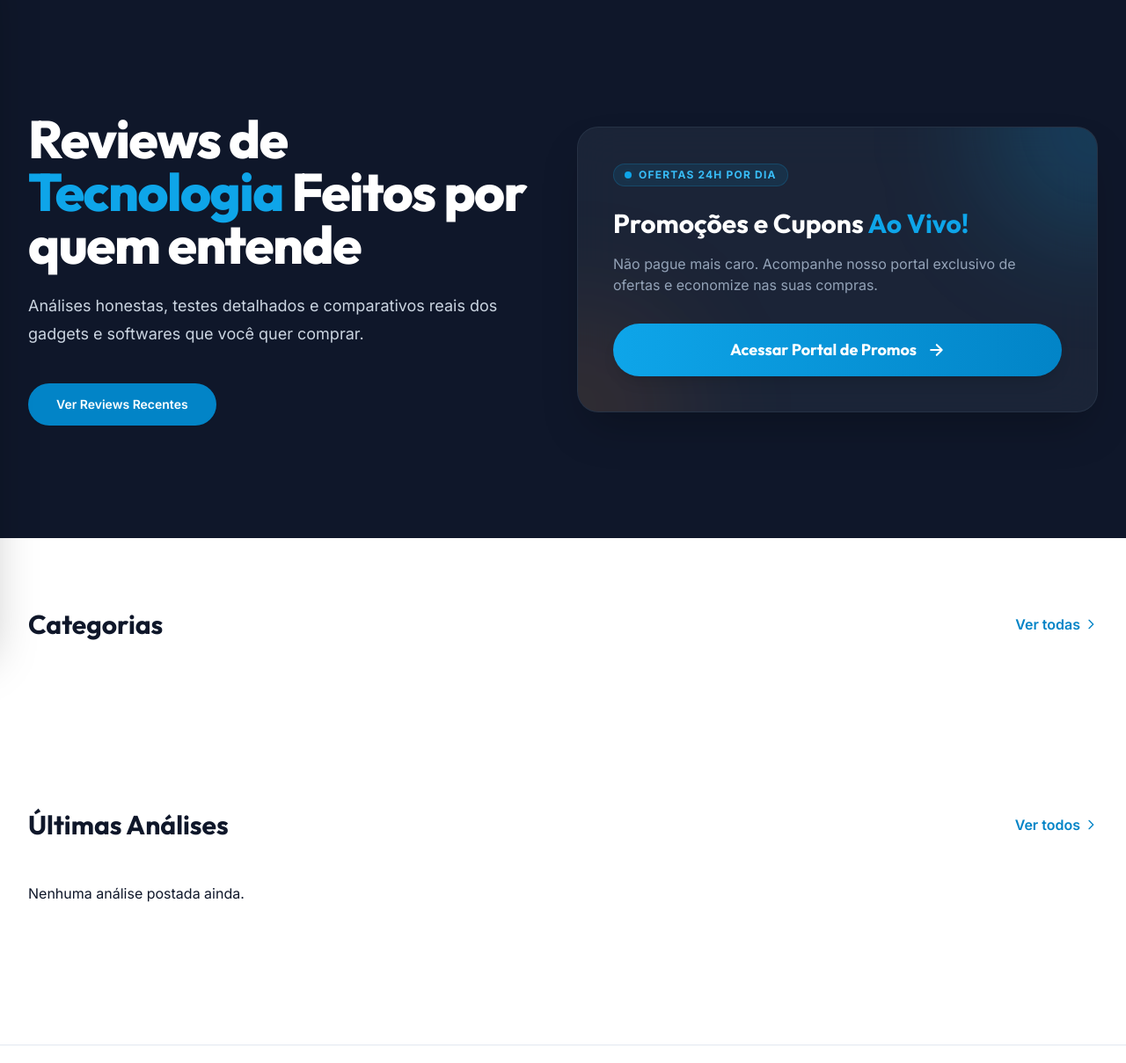
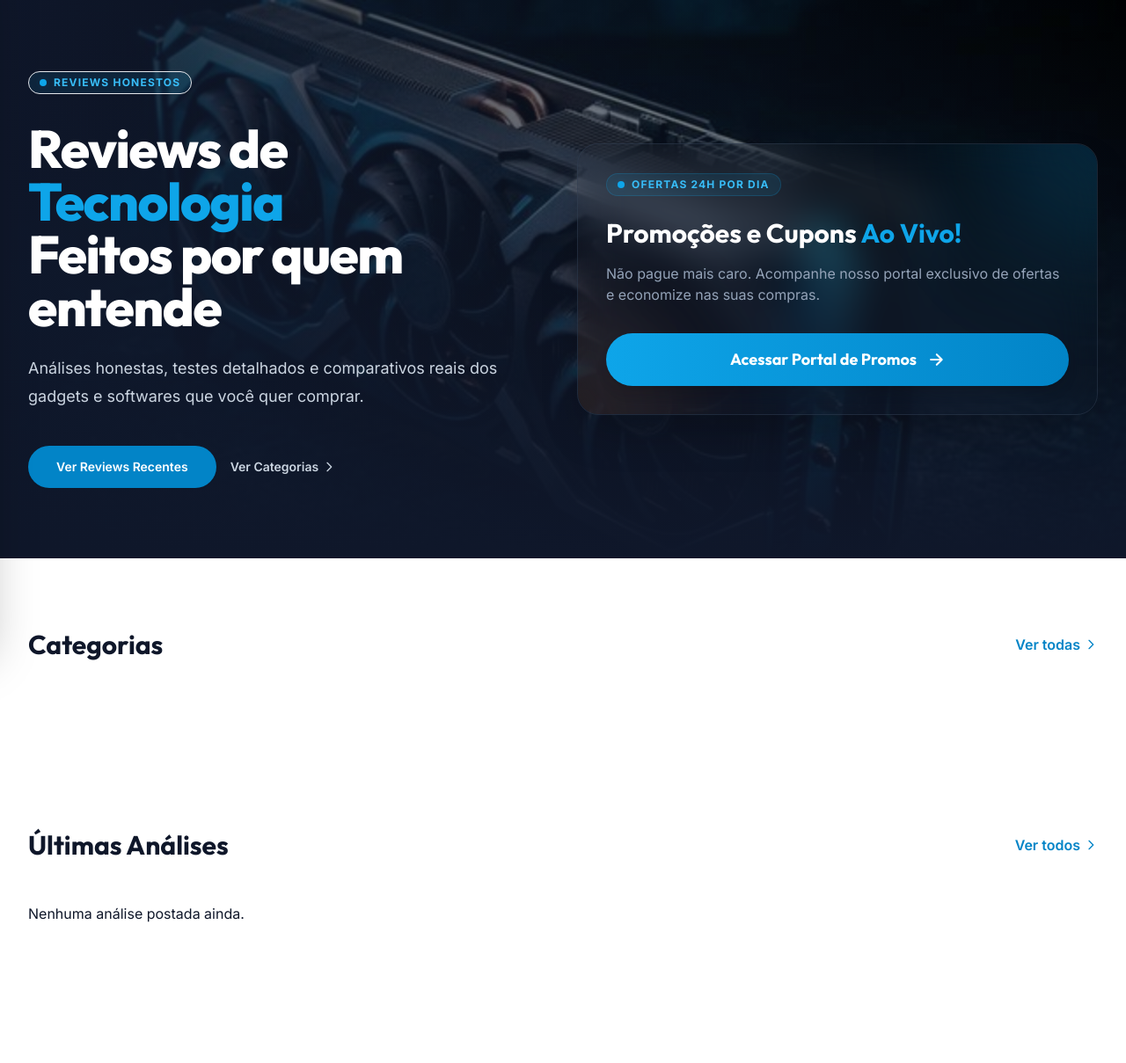
Before and after one commit to andresperes33/blog, a Django app: page / in a window 1280 px wide. Shown: the part 65-1274 px from the top of the page at 88% size. Run offline with Django 5.2, Linux system fonts and the light colour scheme; data that the repository does not hold is empty; some libraries are stand-ins or nearby versions.

Commit message:
feat: add GPU background image to hero section with clean overlay design

```diff
--- a/templates/reviews/index.html
+++ b/templates/reviews/index.html
@@ -5,33 +5,56 @@
 
 {% block content %}
 <!-- Hero Section -->
-<section class="relative overflow-hidden bg-slate-900 py-16 sm:py-24 lg:py-32">
-    <div class="max-w-7xl mx-auto px-4 sm:px-6 lg:px-8 relative z-10">
+<section class="relative overflow-hidden bg-slate-900 min-h-[500px] flex items-center">
+    <!-- Imagem de fundo -->
+    <div class="absolute inset-0">
+        <img src="{% static 'img/hero_gpu_bg.png' %}" alt="GPU background"
+            class="w-full h-full object-cover object-center opacity-30">
+        <!-- Gradient overlay para legibilidade -->
+        <div class="absolute inset-0 bg-gradient-to-r from-slate-900 via-slate-900/80 to-slate-900/40"></div>
+        <div class="absolute inset-0 bg-gradient-to-t from-slate-900 via-transparent to-transparent"></div>
+    </div>
+
+    <div class="max-w-7xl mx-auto px-4 sm:px-6 lg:px-8 relative z-10 py-20 sm:py-28">
         <div class="grid grid-cols-1 lg:grid-cols-2 gap-12 lg:gap-8 items-center">
 
-            <!-- Coluna da Esquerda: Textos Originais -->
-            <div class="text-center lg:text-left">
-                <h1 class="text-4xl font-outfit font-extrabold tracking-tight text-white sm:text-5xl lg:text-6xl">
-                    Reviews de <span class="text-primary-500">Tecnologia</span> Feitos por quem entende
+            <!-- Coluna da Esquerda -->
+            <div class="text-left">
+                <div class="inline-flex items-center gap-2 px-3 py-1 rounded-full bg-primary-500/10 border border-primary-500/30 text-primary-400 text-xs font-bold uppercase tracking-widest mb-8">
+                    <span class="relative flex h-2 w-2">
+                        <span class="animate-ping absolute inline-flex h-full w-full rounded-full bg-primary-400 opacity-75"></span>
+                        <span class="relative inline-flex rounded-full h-2 w-2 bg-primary-500"></span>
+                    </span>
+                    Reviews Honestos
+                </div>
+
+                <h1 class="text-4xl font-outfit font-extrabold tracking-tight text-white sm:text-5xl lg:text-6xl leading-tight">
+                    Reviews de <span class="text-primary-500">Tecnologia</span><br>Feitos por quem entende
                 </h1>
-                <p class="mt-6 text-lg leading-8 text-slate-300 max-w-2xl mx-auto lg:mx-0">
+                <p class="mt-6 text-lg leading-8 text-slate-300 max-w-xl">
                     Análises honestas, testes detalhados e comparativos reais dos gadgets e softwares que você quer comprar.
                 </p>
-                <div class="mt-10 flex items-center justify-center lg:justify-start gap-x-6">
+                <div class="mt-10 flex items-center gap-4">
                     <a href="#latest"
-                        class="rounded-full bg-primary-600 px-8 py-3.5 text-sm font-semibold text-white shadow-sm hover:bg-primary-500 focus-visible:outline focus-visible:outline-2 focus-visible:outline-offset-2 focus-visible:outline-primary-600 transition-all transform hover:scale-105">
+                        class="rounded-full bg-primary-600 px-8 py-3.5 text-sm font-semibold text-white shadow-sm hover:bg-primary-500 transition-all transform hover:scale-105">
                         Ver Reviews Recentes
+                    </a>
+                    <a href="{% url 'reviews:all_categories' %}"
+                        class="text-sm font-semibold text-slate-300 hover:text-white transition-colors flex items-center gap-1">
+                        Ver Categorias
+                        <svg class="h-4 w-4" fill="none" viewBox="0 0 24 24" stroke="currentColor">
+                            <path stroke-linecap="round" stroke-linejoin="round" stroke-width="2" d="M9 5l7 7-7 7" />
+                        </svg>
                     </a>
                 </div>
             </div>
 
-            <!-- Coluna da Direita: Card de Promoções (Novo CTA) -->
-            <div class="relative bg-slate-800/80 backdrop-blur-xl p-8 sm:p-10 rounded-3xl border border-slate-700/50 shadow-2xl overflow-hidden group">
-                <!-- Efeitos visuais do card -->
+            <!-- Coluna da Direita: Card de Promoções -->
+            <div class="relative bg-slate-800/60 backdrop-blur-xl p-8 rounded-3xl border border-slate-700/50 shadow-2xl overflow-hidden group">
                 <div class="absolute -top-32 -right-32 w-64 h-64 bg-primary-500/20 rounded-full blur-3xl group-hover:bg-primary-500/30 transition-colors duration-500"></div>
                 <div class="absolute -bottom-32 -left-32 w-64 h-64 bg-orange-500/10 rounded-full blur-3xl"></div>
 
-                <div class="relative z-10 text-center lg:text-left">
+                <div class="relative z-10">
                     <div class="inline-flex items-center gap-2 px-3 py-1 rounded-full bg-primary-500/10 border border-primary-500/20 text-primary-400 text-xs font-bold uppercase tracking-widest mb-6">
                         <span class="relative flex h-2 w-2">
                             <span class="animate-ping absolute inline-flex h-full w-full rounded-full bg-primary-400 opacity-75"></span>
@@ -40,7 +63,7 @@
                         Ofertas 24h por dia
                     </div>
 
-                    <h2 class="text-3xl font-outfit font-bold text-white mb-4 line-tight">
+                    <h2 class="text-3xl font-outfit font-bold text-white mb-4">
                         Promoções e Cupons <span class="text-primary-500">Ao Vivo!</span>
                     </h2>
 
@@ -60,8 +83,8 @@
 
         </div>
     </div>
-    <!-- Padrão de fundo em CSS puro (Dots) para evitar requisição externa -->
-    <div class="absolute inset-0 opacity-10" style="background-image: radial-gradient(#4a5568 0.5px, transparent 0.5px); background-size: 24px 24px;"></div>
+    <!-- Padrão de fundo sutil -->
+    <div class="absolute inset-0 opacity-5" style="background-image: radial-gradient(#4a5568 0.5px, transparent 0.5px); background-size: 24px 24px;"></div>
 </section>
 
 <!-- Featured Section -->
```
Also changed, not shown: static/img/hero_gpu_bg.png (added).
